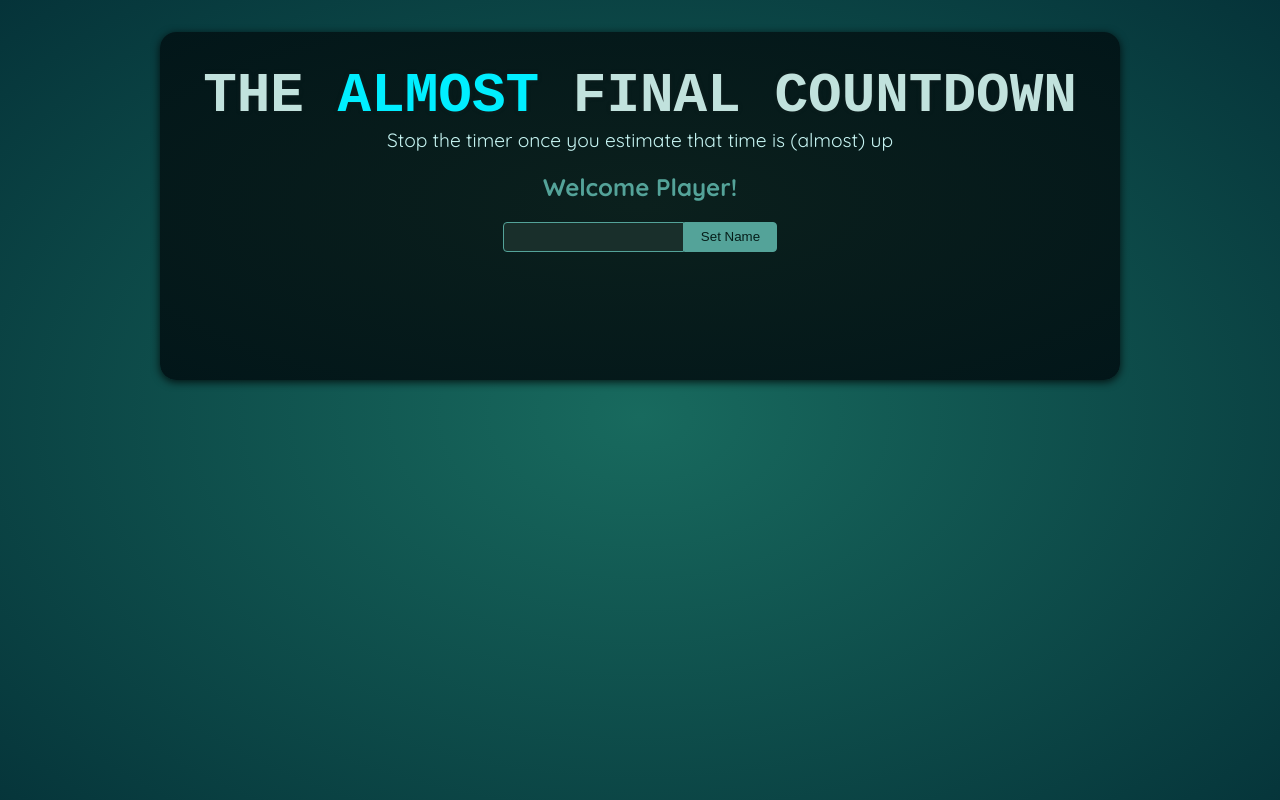
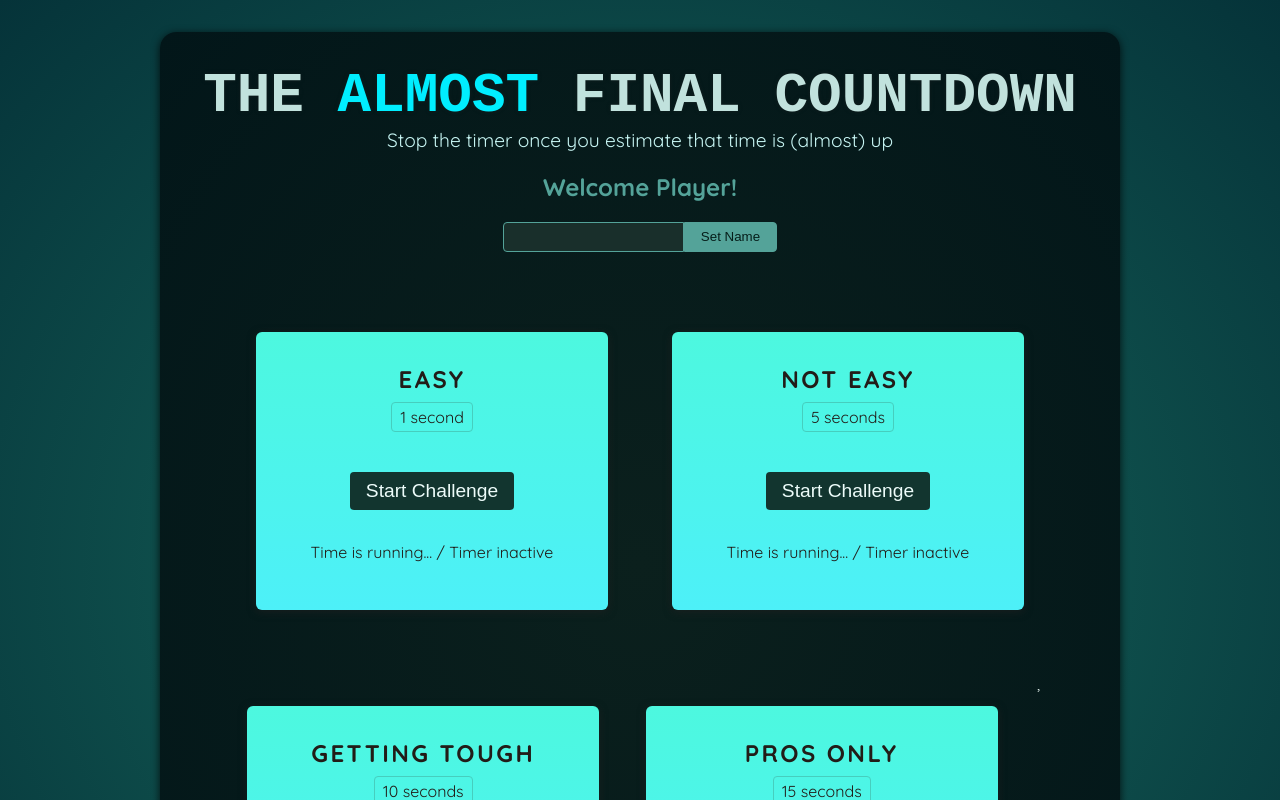
Before and after one commit to zarail/React-Practice-Projects, a React (Vite) app in the folder 11-the-almost-final-countdown/: page / in a window 1280 px wide. Shown: the top 800 px of the page. Built offline with nearby package versions, Linux system fonts and the light colour scheme; a web font is replaced by a local one.

Commit message:
add TimerChallenge component to App.jsx

```diff
--- a/11-the-almost-final-countdown/src/App.jsx
+++ b/11-the-almost-final-countdown/src/App.jsx
@@ -1,10 +1,16 @@
 import Player from './components/Player.jsx';
+import TimerChallenge from './components/TimerChallenge.jsx';
 
 function App() {
   return (
     <>
       <Player />
-      <div id="challenges"></div>
+      <div id="challenges">
+        <TimerChallenge title="Easy" targetTime={1}/>
+        <TimerChallenge title="Not easy" targetTime={5}/>
+        <TimerChallenge title="Getting tough" targetTime={10}/>
+        <TimerChallenge title="Pros only" targetTime={15}/>,
+      </div>
     </>
   );
 }
--- a/11-the-almost-final-countdown/src/components/TimerChallenge.jsx
+++ b/11-the-almost-final-countdown/src/components/TimerChallenge.jsx
@@ -0,0 +1,14 @@
+export default function TimerChallenge({ title, targetTime }) {
+  return <section className="challenge">
+    <h2>{title}</h2>
+    <p className="challenge-time">
+      {targetTime} second{targetTime > 1 ? "s" : ""}
+    </p>
+    <p>
+      <button>Start Challenge</button>
+    </p>
+    <p className="">
+      Time is running... / Timer inactive
+    </p>
+  </section>
+}
```
